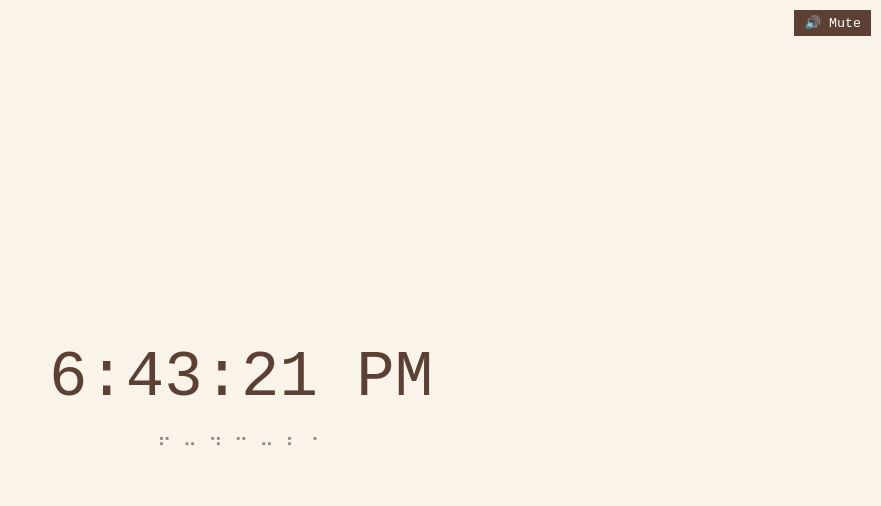
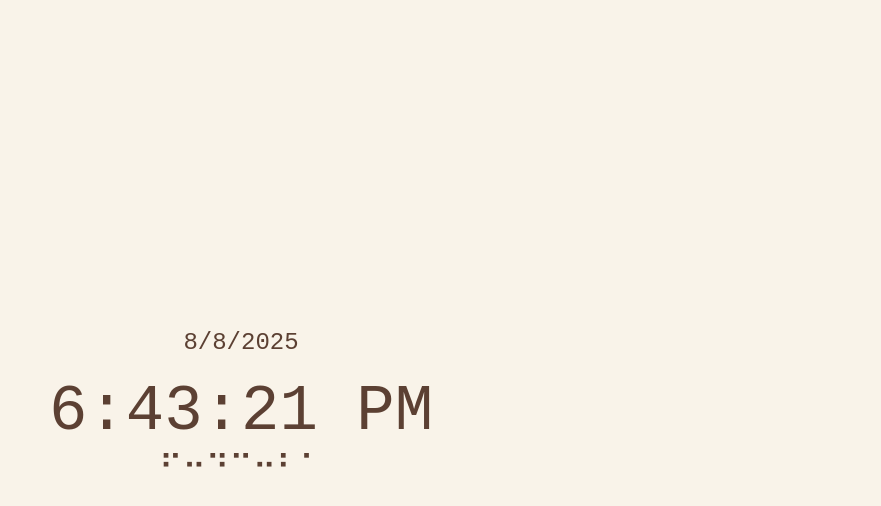
Before and after one commit to aminnajwa/useless-project, a plain HTML site: page time.html in a window 1280 px wide. Shown: the whole page, without its empty margins (399-1280 px from the left). Drawn offline with Linux system fonts and the light colour scheme.

Commit message:
updated time.html with braille, music, date, and animation

```diff
--- a/time.html
+++ b/time.html
@@ -1,147 +1,87 @@
 <!DOCTYPE html>
 <html lang="en">
 <head>
-  <meta charset="UTF-8">
-  <title>🔥 Useless Time Portal 🔥</title>
+  <title>Current Time</title>
   <meta name="viewport" content="width=device-width, initial-scale=1.0">
   <style>
-    * {
-      box-sizing: border-box;
+    body {
+      background-color: #f9f3e9;
+      display: flex;
+      flex-direction: column;
+      justify-content: center;
+      align-items: center;
+      height: 100vh;
+      font-family: 'Courier New', monospace;
+      color: #5c4033;
+      overflow: hidden;
     }
 
-    body {
-      margin: 0;
-      padding: 0;
-      font-family: 'Courier New', monospace;
-      background-color: #f9f3e9;
-      color: #5c4033;
-      display: flex;
-      flex-direction: column;
-      align-items: center;
-      justify-content: center;
-      height: 100vh;
-      overflow: hidden;
-      position: relative;
-    }
-
-    #loader {
-      border: 8px solid #e0d6cc;
-      border-top: 8px solid #5c4033;
-      border-radius: 50%;
-      width: 60px;
-      height: 60px;
-      animation: spin 1s linear infinite;
+    #loading {
+      font-size: 2em;
+      animation: blink 1s infinite;
       margin-bottom: 20px;
-    }
-
-    @keyframes spin {
-      0% { transform: rotate(0deg);}
-      100% { transform: rotate(360deg);}
-    }
-
-    #content {
-      display: none;
-      text-align: center;
-      animation: blast 0.6s ease-out forwards;
-    }
-
-    @keyframes blast {
-      0% {
-        transform: scale(0.5) rotate(-30deg);
-        opacity: 0;
-      }
-      100% {
-        transform: scale(1) rotate(0deg);
-        opacity: 1;
-      }
     }
 
     #clock {
       font-size: 4em;
+      display: none;
+    }
+
+    #date {
+      font-size: 1.5em;
+      display: none;
       margin-bottom: 20px;
     }
 
     #braille {
-      font-size: 1.2em;
-      color: #888;
+      font-size: 2em;
+      display: none;
     }
 
-    #audioCtrl {
-      position: absolute;
-      top: 10px;
-      right: 10px;
-      background: #5c4033;
-      color: white;
-      padding: 5px 10px;
-      border: none;
-      font-family: monospace;
-      cursor: pointer;
+    @keyframes blink {
+      0%, 100% { opacity: 1; }
+      50% { opacity: 0.2; }
     }
-
   </style>
 </head>
 <body>
 
-  <!-- Loading Spinner -->
-  <div id="loader"></div>
+  <div id="loading">⏳ Loading time...</div>
+  <div id="date"></div>
+  <div id="clock"></div>
+  <div id="braille"></div>
 
-  <!-- Content after loading -->
-  <div id="content">
-    <div id="clock">00:00:00</div>
-    <div id="braille"></div>
-  </div>
-
-  <!-- Audio -->
-  <audio id="bgMusic" autoplay loop>
-    <source src="https://files.catbox.moe/kef41n.mp3" type="audio/mpeg">
+  <audio autoplay loop>
+    <source src="music.mp3" type="audio/mpeg">
     Your browser does not support the audio element.
   </audio>
-  <button id="audioCtrl">🔊 Mute</button>
 
   <script>
-    const loader = document.getElementById("loader");
-    const content = document.getElementById("content");
-    const clock = document.getElementById("clock");
-    const braille = document.getElementById("braille");
-    const audio = document.getElementById("bgMusic");
-    const audioCtrl = document.getElementById("audioCtrl");
-
-    // Show loader then reveal content
-    setTimeout(() => {
-      loader.style.display = "none";
-      content.style.display = "block";
-    }, 2500);
-
-    function updateClock() {
-      const now = new Date();
-      const timeString = now.toLocaleTimeString();
-      clock.textContent = timeString;
-      braille.textContent = convertToBraille(timeString);
+    function toBraille(text) {
+      const brailleMap = {
+        '0': '⠚', '1': '⠁', '2': '⠃', '3': '⠉', '4': '⠙', '5': '⠑',
+        '6': '⠋', '7': '⠛', '8': '⠓', '9': '⠊', ':': '⠒'
+      };
+      return text.split('').map(char => brailleMap[char] || ' ').join('');
     }
 
-    function convertToBraille(text) {
-      const brailleMap = {
-        '0': '⠚', '1': '⠁', '2': '⠃', '3': '⠉', '4': '⠙',
-        '5': '⠑', '6': '⠋', '7': '⠛', '8': '⠓', '9': '⠊',
-        ':': '⠒'
-      };
-      return text.split('').map(ch => brailleMap[ch] || ' ').join(' ');
+    function showTime() {
+      const now = new Date();
+      const timeStr = now.toLocaleTimeString();
+      const dateStr = now.toLocaleDateString();
+
+      document.getElementById("loading").style.display = "none";
+      document.getElementById("clock").style.display = "block";
+      document.getElementById("date").style.display = "block";
+      document.getElementById("braille").style.display = "block";
+
+      document.getElementById("clock").textContent = timeStr;
+      document.getElementById("date").textContent = dateStr;
+      document.getElementById("braille").textContent = toBraille(timeStr);
     }
 
-    // Update clock every second
-    setInterval(updateClock, 1000);
-    updateClock();
-
-    // Music controls
-    audioCtrl.addEventListener("click", () => {
-      if (audio.muted) {
-        audio.muted = false;
-        audioCtrl.textContent = "🔊 Mute";
-      } else {
-        audio.muted = true;
-        audioCtrl.textContent = "🔈 Unmute";
-      }
-    });
+    setTimeout(showTime, 2000); // Simulate loading delay
+    setInterval(showTime, 1000);
   </script>
 
 </body>
```
